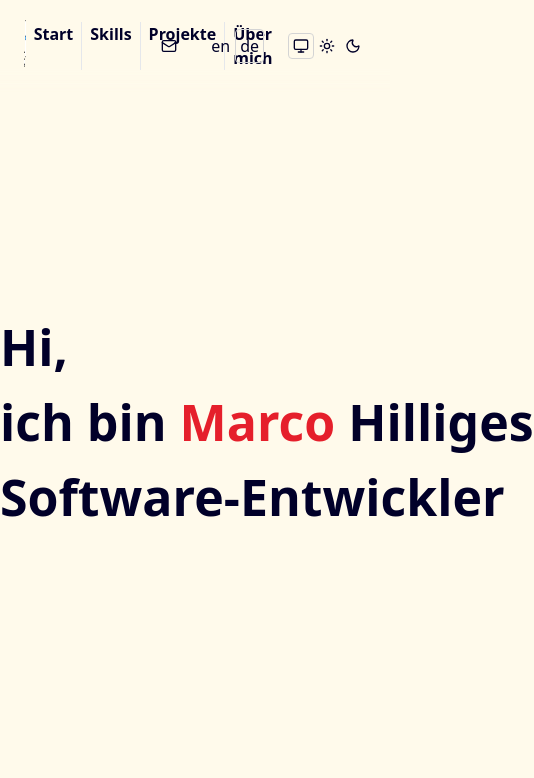
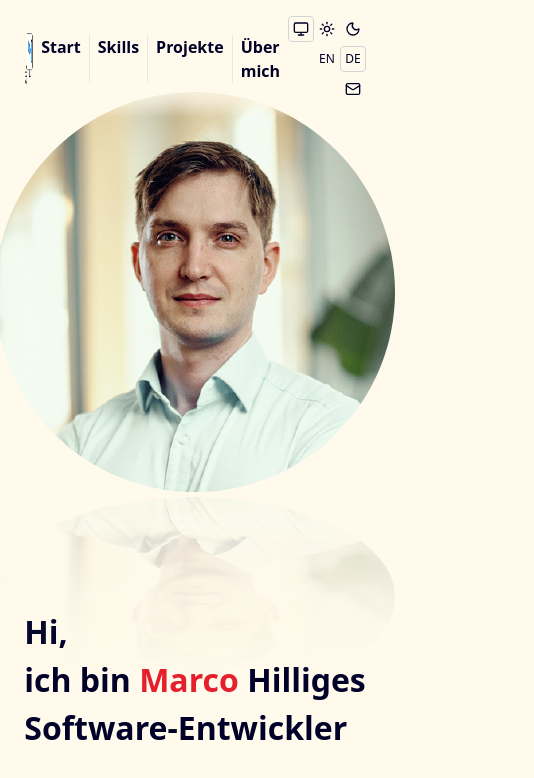
Before and after one commit to MarcoHilliges/Portfolio_2025, a Nuxt app: page / in a window 390 px wide. Shown: the top 778 px of the page, 534 px wide, since content can reach past the window. Built offline with nearby package versions, Linux system fonts and the light colour scheme.

Commit message:
content - added styles

```diff
--- a/app/assets/styles/general.scss
+++ b/app/assets/styles/general.scss
@@ -25,7 +25,7 @@ body {
 }
 
 .section {
-  @apply flex flex-col items-center gap-24;
+  @apply flex flex-col items-center gap-24 px-24;
 }
 
 h1 {
--- a/app/components/TopNav/LanguageSwitches.vue
+++ b/app/components/TopNav/LanguageSwitches.vue
@@ -12,13 +12,13 @@ const availableLocales = computed(() => {
       v-for="language in locales"
       :key="language.code"
       @click="setLocale(language.code)"
-      class="nav-icon-button"
+      class="nav-icon-button !p-0 text-12 w-26 h-26"
       :class="{
         'is-active': locale === language.code,
         selectable: locale !== language.code,
       }"
     >
-      {{ language.code }}
+      {{ language.code.toUpperCase() }}
     </button>
   </div>
 </template>
--- a/app/components/TopNav/Navigation.vue
+++ b/app/components/TopNav/Navigation.vue
@@ -1,7 +1,7 @@
 <script lang="ts" setup>
 const { t } = useI18n();
 
-const navLinks = [
+const navLinks = computed(() => [
   {
     id: "#start",
     text: t("portfolio.start"),
@@ -18,12 +18,16 @@ const navLinks = [
     id: "#aboutMe",
     text: t("portfolio.aboutMe"),
   },
-];
+]);
 </script>
 
 <template>
   <ul class="flex font-bold">
-    <li v-for="link in navLinks" :key="link.id" class="border-r px-8 last:border-none">
+    <li
+      v-for="link in navLinks"
+      :key="link.id"
+      class="border-r px-8 last:border-none"
+    >
       <NuxtLink :to="link.id" class="nav-link">{{ link.text }}</NuxtLink>
     </li>
   </ul>
--- a/app/components/TopNav/TopNav.vue
+++ b/app/components/TopNav/TopNav.vue
@@ -9,7 +9,7 @@ const { t } = useI18n();
     <div
       class="flex items-center justify-between px-24 py-16 bg-page50 dark:bg-pageDark50 gradient"
     >
-      <div class="w-1/4">
+      <div class="w-[100px] md:w-1/4">
         <img
           class="h-[60px] dark:hidden"
           src="~/assets/images/logo.png"
@@ -24,7 +24,9 @@ const { t } = useI18n();
 
       <TopNavNavigation />
 
-      <div class="flex items-center gap-24 w-1/4 justify-end">
+      <div
+        class="flex flex-col-reverse md:flex-row items-end md:items-center gap-4 md:gap-24 w-[100px] md:w-1/4 justify-end"
+      >
         <a
           href="mailto:marco.hilliges@gmx.de"
           class="nav-icon-button selectable"
--- a/app/components/sections/AboutMe/AboutMe.vue
+++ b/app/components/sections/AboutMe/AboutMe.vue
@@ -33,8 +33,8 @@ const sections = computed(() => [
         {{ t("portfolio.aboutMe") }}
       </h1>
 
-      <div class="flex gap-16">
-        <div class="w-1/2 flex justify-center items-center">
+      <div class="flex flex-col lg:flex-row items-center gap-16">
+        <div class="w-1/2 min-w-[500px] flex justify-center items-center">
           <img
             class="-mt-[50px] rounded-full h-[250px] w-[250px] object-cover"
             style="object-position: 0px -20px"
@@ -47,18 +47,17 @@ const sections = computed(() => [
             alt=""
           />
         </div>
-        <div class="w-1/2 flex items-center">
+        <div class="w-1/2 min-w-[500px] flex items-center">
           <p class="whitespace-pre-wrap">
             {{ t("portfolio.aboutMeFirstDescription") }}
           </p>
         </div>
       </div>
 
-      <div class="flex mt-36">
+      <div class="flex mt-36 flex-col xl:flex-row gap-32">
+        <div v-for="section in sections" :key="section.title" class="relative sm:w-[500px] xl:w-1/4">
           <div
-          v-for="section in sections"
-          :key="section.title"
-          class="relative w-1/4 m-16 p-16 pt-36 rounded-xl flex flex-col items-center card-color light-effect"
+            class="h-full p-16 pt-36 rounded-xl flex flex-col items-center card-color light-effect"
           >
             <div
               class="absolute top-[-30px] h-60 w-60 flex items-center justify-center border rounded-full shadow-md card-color light-effect"
@@ -76,4 +75,5 @@ const sections = computed(() => [
         </div>
       </div>
     </div>
+  </div>
 </template>
--- a/app/components/sections/Projects/Projects.vue
+++ b/app/components/sections/Projects/Projects.vue
@@ -6,6 +6,7 @@ import RingOfFireImage from "~/assets/images/ring-of-fire.jpg";
 import CRMImage from "~/assets/images/crm.jpg";
 import NewProjectImage from "~/assets/images/newProject.jpg";
 import ZeiterfassungImage from "~/assets/images/zeiterfassung.jpg";
+import PortfolioImage from "~/assets/images/portfolio-2025.jpg";
 
 const { t } = useI18n();
 
@@ -16,7 +17,7 @@ const projects = computed(() => [
       {
         name: "Portfolio",
         description: t("portfolio.portfolio_description"),
-        image: NewProjectImage,
+        image: PortfolioImage,
         github: "https://github.com/MarcoHilliges/Portfolio_2025",
         link: null,
         demo: false,
--- a/app/components/sections/Start.vue
+++ b/app/components/sections/Start.vue
@@ -3,14 +3,14 @@ const { t } = useI18n();
 </script>
 
 <template>
-  <div id="start" class="flex justify-evenly items-center gap-24 h-screen">
+  <div id="start" class="flex flex-col-reverse md:flex-row justify-evenly items-center gap-24 h-screen px-24">
     <span
-      class="text-[50px] font-bold whitespace-pre"
+      class="text-[32px] xl:text-[50px] font-bold whitespace-pre"
       v-html="t('portfolio.welcomeText')"
     >
     </span>
 
-    <div class="relative">
+    <div class="relative w-[400px]">
       <img class="rounded-full" src="~/assets/images/profile.png" alt="" />
 
       <div class="mirror mirror-light dark:hidden">
```
Also changed, not shown: app/assets/images/portfolio-2025.jpg (added). Lines whose indentation alone changed are shown as unchanged.
